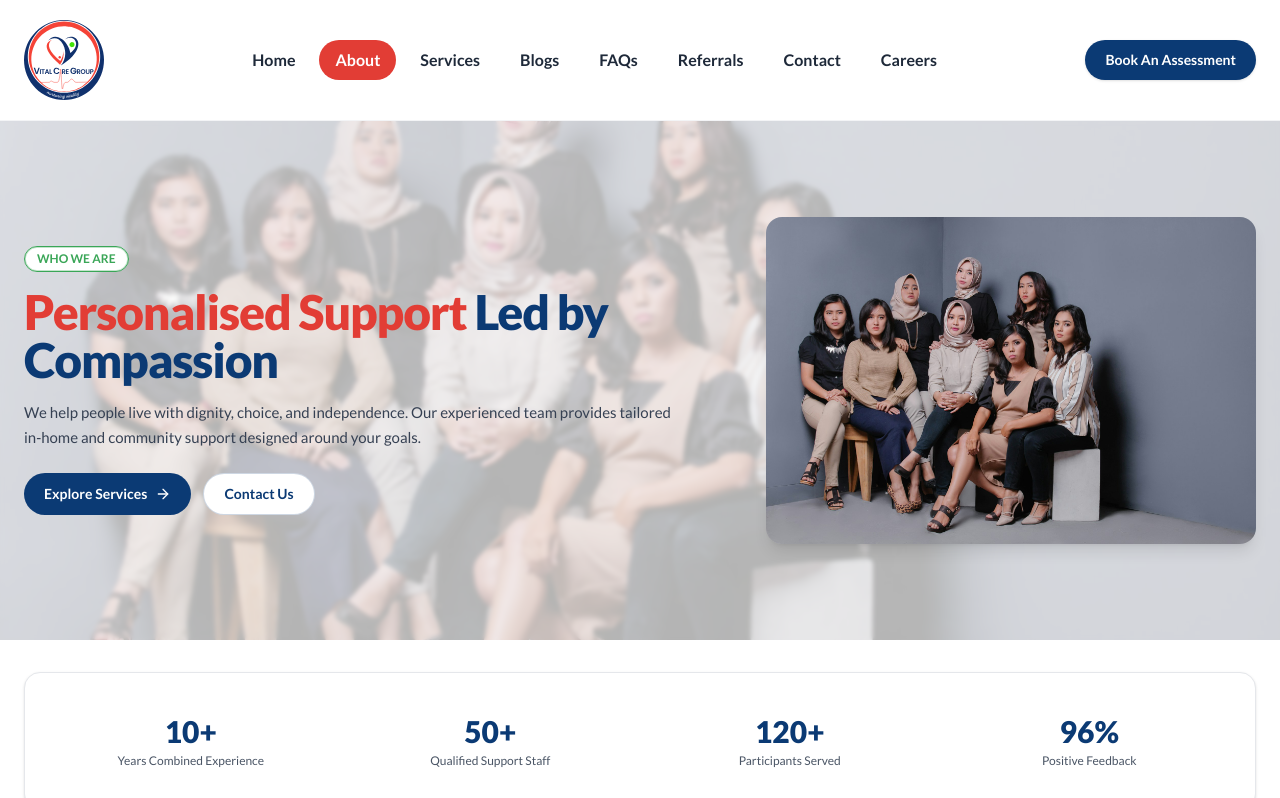
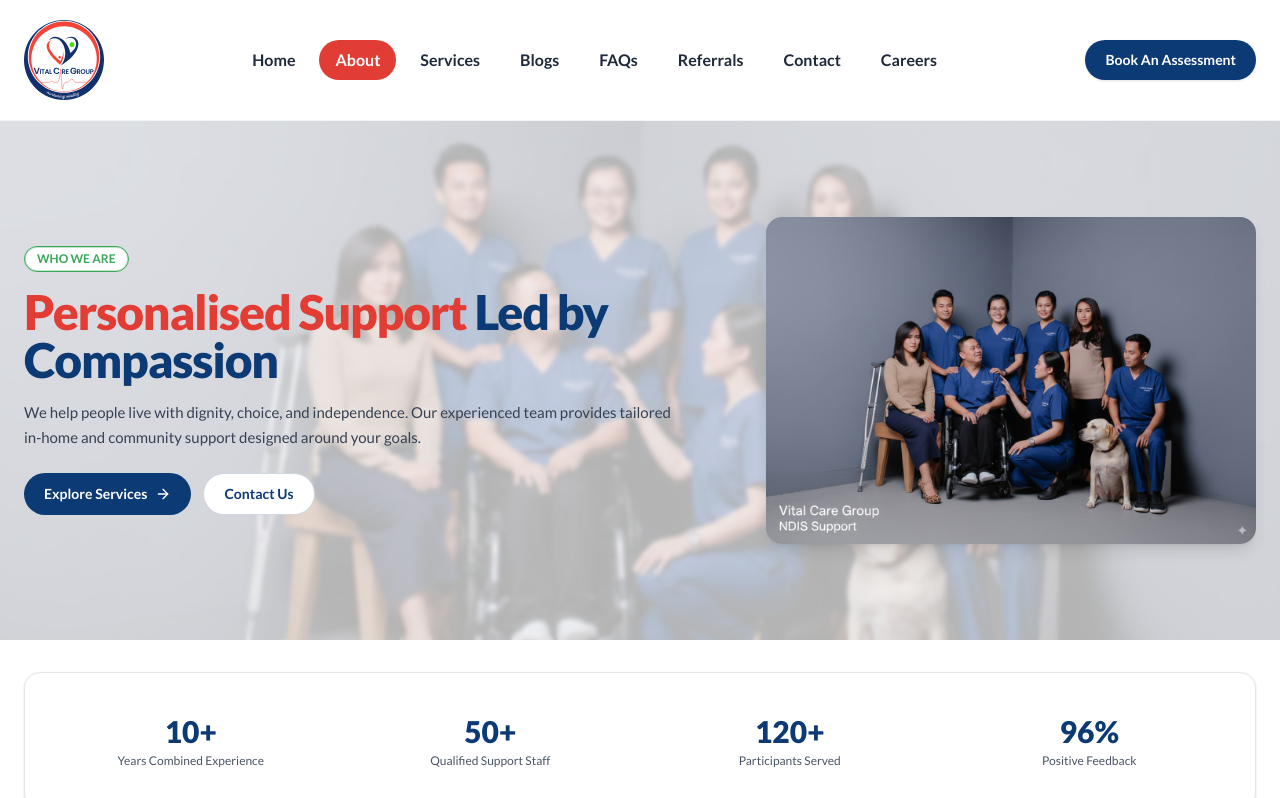
Before and after one commit to abishek12/vital-care-front-end, a Next.js app: page /about in a window 1280 px wide. Shown: the top 798 px of the page. Built offline with nearby package versions, Linux system fonts and the light colour scheme.

Commit message:
feat: replace about-hero image with a new JPEG format and update references in AboutPage

```diff
--- a/src/app/about/page.jsx
+++ b/src/app/about/page.jsx
@@ -25,7 +25,7 @@
         <div className="absolute inset-0 -z-10">
           {/* eslint-disable-next-line @next/next/no-img-element */}
           <img
-            src="/images/about-hero.jpg"
+            src="/images/about-hero.jpeg"
             alt="Care team supporting a participant in a bright, welcoming space"
             className="h-full w-full object-cover"
           />
@@ -66,7 +66,7 @@
             <div className="md:col-span-5">
               {/* eslint-disable-next-line @next/next/no-img-element */}
               <img
-                src="/images/about-hero.jpg"
+                src="/images/about-hero.jpeg"
                 alt="Smiling participants together outdoors"
                 className="w-full rounded-2xl object-cover shadow-lg"
               />
```
Also changed, not shown: public/images/about-hero.jpeg (added), public/images/about-hero.jpg (deleted).
